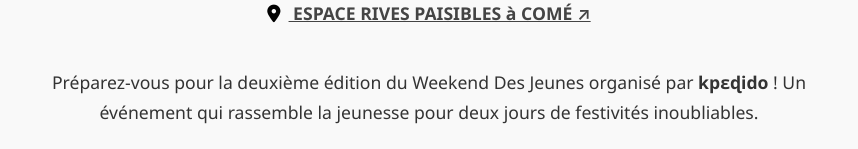
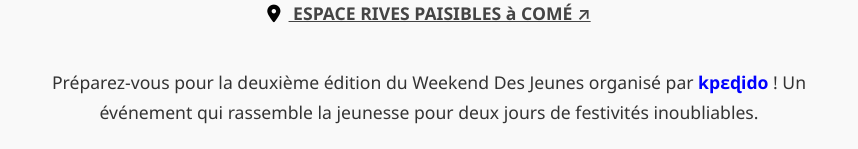
Before and after one commit to hey01234/wdj, a plain HTML site: page index.html in a window 1280 px wide. Shown: the part 629-778 px from the top of the page, without its empty margins (211-1069 px from the left). Drawn offline with Linux system fonts and the light colour scheme.

Commit message:
Update style.css

```diff
--- a/style.css
+++ b/style.css
@@ -101,6 +101,10 @@ a {
   margin-bottom: 1rem;
   font-size: 1.1rem;
   line-height: 1.7;
+}
+
+.intro-text strong {
+  color: blue;
 }
 
 /* GALLERY */
```
